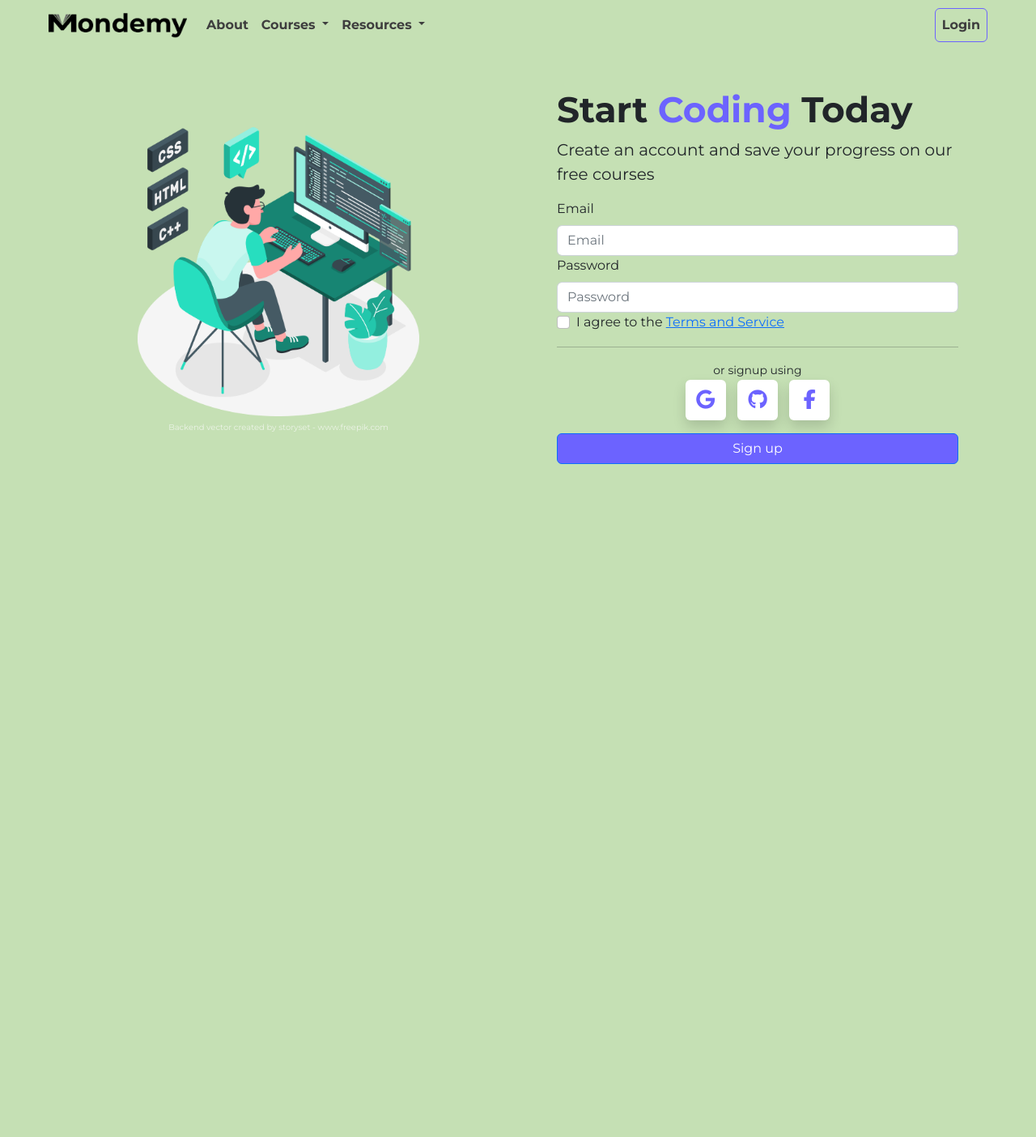
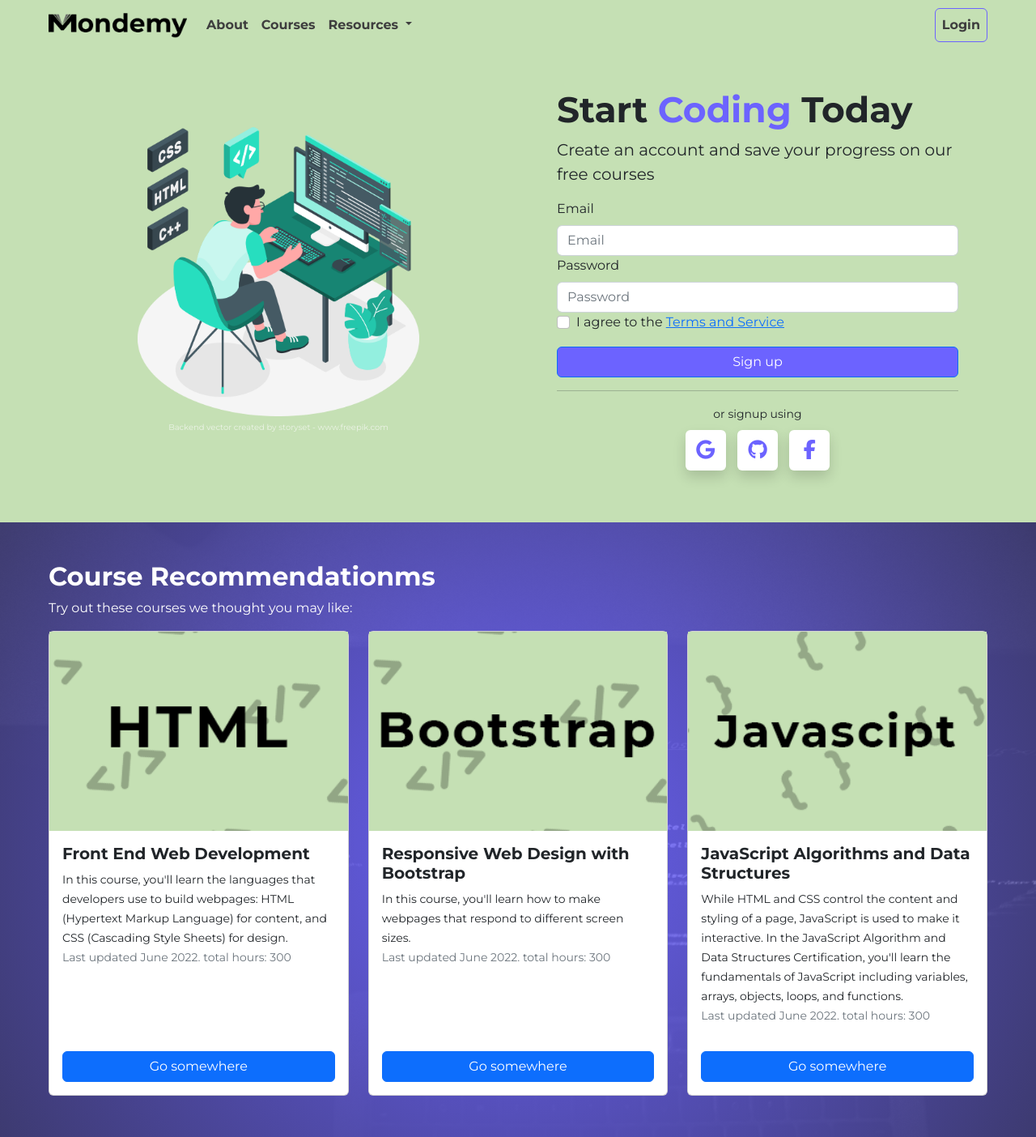
Before and after one commit to raymondgamiao/mondemy, a plain HTML site: page index.html in a window 1280 px wide. Shown: the top 1404 px of the page at 81% size. Before the commit the page ends 800 px from the top, so only its background shows below. Drawn offline with nearby package versions, Linux system fonts and the light colour scheme.

Commit message:
landing pag 30%

```diff
--- a/style.css
+++ b/css/style.css
@@ -3,7 +3,8 @@
   padding: 0;
   font-family: "Montserrat", sans-serif;
 }
-body {
+/* navbar */
+.navbar {
   background-color: #c5e0b4;
 }
 .navbar a {
@@ -16,6 +17,7 @@ body {
 .nav-item .dropdown-item:hover {
   background-color: white;
 }
+/* hero */
 .hero {
   background-color: #c5e0b4;
 }
@@ -51,3 +53,30 @@ body {
   width: 50px;
   height: 50px;
 }
+/* coursesoffered */
+.landing_courses {
+  background-image: radial-gradient(
+      circle,
+      rgb(108, 99, 255, 0.95),
+      rgba(73, 68, 170, 0.5)
+    ),
+    url("../images/courses_bg.jpg");
+  background-repeat: no-repeat;
+  background-position: center;
+  background-size: cover;
+  background-attachment: fixed;
+}
+.landing_courses h2 {
+  color: white;
+  font-weight: 700;
+}
+.landing_courses p {
+  color: white;
+  font-weight: 500;
+}
+.card {
+  height: 100%;
+}
+.card-title {
+  font-weight: 700;
+}
--- a/index.html
+++ b/index.html
@@ -17,7 +17,7 @@
     />
 
     <!-- Custom stylesheet -->
-    <link rel="stylesheet" href="style.css" />
+    <link rel="stylesheet" href="css/style.css" />
 
     <!-- Icon Font Stylesheet -->
     <script
@@ -29,7 +29,7 @@
   </head>
   <body>
     <!-- Navbar Start -->
-    <nav class="navbar navbar-expand-sm px-md-5 sticky-top">
+    <nav class="navbar navbar-expand-sm px-md-5 sticky-top" id="navbar">
       <div class="container-fluid">
         <a class="navbar-brand" href="#"
           ><img src="images/mondemy_logo.png" height="35" />
@@ -54,26 +54,7 @@
               <a class="nav-link" href="#">About</a>
             </li>
             <li class="nav-item dropdown">
-              <a
-                class="nav-link dropdown-toggle"
-                href="#"
-                id="coursesDropdown"
-                role="button"
-                data-bs-toggle="dropdown"
-                aria-expanded="false"
-              >
-                Courses
-              </a>
-              <ul class="dropdown-menu" aria-labelledby="coursesDropdown">
-                <li><a class="dropdown-item text-center" href="#">HTML</a></li>
-                <li><a class="dropdown-item text-center" href="#">CSS</a></li>
-                <li>
-                  <a class="dropdown-item text-center" href="#">Bootstrap</a>
-                </li>
-                <li>
-                  <a class="dropdown-item text-center" href="#">Javascript</a>
-                </li>
-              </ul>
+              <a class="nav-link" href="#">Courses</a>
             </li>
             <li class="nav-item dropdown">
               <a
@@ -110,8 +91,8 @@
     <!-- Navbar End -->
 
     <!-- hero start -->
-    <div class="container-fluid hero">
-      <div class="row py-5 px-lg-5">
+    <div class="container-fluid">
+      <div class="row py-5 px-lg-5 hero">
         <div class="col-md-6 col-sm-12 text-center p-lg-5">
           <img
             src="images/hero-bg-green.png"
@@ -131,7 +112,7 @@
             </div>
           </div>
         </div>
-        <div class="col-md-6 col-sm-12 px-lg-5 px-5">
+        <div class="col-md-6 col-sm-12 px-lg-5 px-3">
           <h1>Start <span class="purple">Coding</span> Today</h1>
           <p>Create an account and save your progress on our free courses</p>
           <form class="row mt-3">
@@ -165,7 +146,13 @@
                 </label>
               </div>
             </div>
-            <div class="div col-12 text-center">
+
+            <div class="col-12 mt-3">
+              <button type="submit" class="btn btn-primary w-100 signup_btn">
+                Sign up
+              </button>
+            </div>
+            <div class="div col-12 text-center mb-2">
               <hr />
               <small>or signup using</small>
             </div>
@@ -180,17 +167,90 @@
                 <i class="fa-brands fa-facebook-f"></i>
               </a>
             </div>
-
-            <div class="col-12">
-              <button type="submit" class="btn btn-primary w-100 signup_btn">
-                Sign up
-              </button>
-            </div>
           </form>
         </div>
       </div>
+      <!-- hero end -->
+
+      <!-- courses offered -->
+      <div class="row landing_courses p-md-5 py-5 px-3">
+        <div class="col-12">
+          <h2>Course Recommendationms</h2>
+          <p>Try out these courses we thought you may like:</p>
+        </div>
+        <div class="col-sm-6 col-lg-4 pb-5">
+          <div class="card">
+              <img
+                src="images/courses_html.png"
+                class="img-fluid"
+                alt="..."
+              />
+              <div class="card-body">
+                <h5 class="card-title">Front End Web Development</h5>
+                <small class="card-text">
+                  In this course, you'll learn the languages that developers
+                  use to build webpages: HTML (Hypertext Markup Language) for
+                  content, and CSS (Cascading Style Sheets) for design.
+                </small>
+                <p class="card-text">
+                  <small class="text-muted"
+                    >Last updated June 2022. total hours: 300</small
+                  >
+                </p>
+              </div>
+              <a href="#" class="btn btn-primary w-70 m-3">Go somewhere</a>
+            </div>
+          </div>
+        <div class="col-sm-6 col-lg-4 pb-5">
+          <div class="card">
+              <img
+                src="images/courses_bootstrap.png"
+                class="img-fluid"
+                alt="..."
+              />
+              <div class="card-body">
+                <h5 class="card-title">Responsive Web Design with Bootstrap</h5>
+                <small class="card-text">
+                  In this course, you'll learn how to make webpages that respond to different screen sizes.
+                </small>
+                <p class="card-text">
+                  <small class="text-muted"
+                    >Last updated June 2022. total hours: 300</small
+                  >
+                </p>
+              </div>
+              <a href="#" class="btn btn-primary w-70 m-3">Go somewhere</a>
+            </div>
+          </div>
+        <div class="col-sm-6 col-lg-4 pb-5">
+          <div class="card">
+              <img
+                src="images/courses_Javascript.png"
+                class="img-fluid"
+                alt="..."
+              />
+              <div class="card-body">
+                <h5 class="card-title">JavaScript Algorithms and Data Structures</h5>
+                <small class="card-text">
+                  While HTML and CSS control the content and styling of a page, JavaScript is used to make it interactive. In the JavaScript Algorithm and Data Structures Certification, you'll learn the fundamentals of JavaScript including variables, arrays, objects, loops, and functions.
+                </small>
+                <p class="card-text">
+                  <small class="text-muted"
+                    >Last updated June 2022. total hours: 300</small
+                  >
+                </p>
+              </div>
+              <a href="#" class="btn btn-primary w-70 m-3">Go somewhere</a>
+            </div>
+          </div>
+        </div>
+      </div>
+      <!-- end courses offered -->
     </div>
-    <!-- hero end -->
+    <!-- end container-fluid -->
+
     <script src="https://cdn.jsdelivr.net/npm/bootstrap@5.2.0-beta1/dist/js/bootstrap.bundle.min.js"></script>
+    <!-- custom js -->
+    <script src="js/script.js"></script>
   </body>
 </html>
--- /dev/null
+++ b/js/script.js
@@ -0,0 +1,18 @@
+window.onscroll = function () {
+  scrollFunction();
+};
+
+function scrollFunction() {
+  if (document.body.scrollTop > 50 || document.documentElement.scrollTop > 50) {
+    var element = document.getElementById("navbar");
+    element.classList.add("bg-white");
+    element.classList.add("shadow");
+  } else if (
+    document.body.scrollTop < 49 ||
+    document.documentElement.scrollTop < 49
+  ) {
+    var element = document.getElementById("navbar");
+    element.classList.remove("bg-white");
+    element.classList.remove("shadow");
+  }
+}
```
Also changed, not shown: images/courses_Javascript.png (added), images/courses_bg.jpg (added), images/courses_bootstrap.png (added), images/courses_css.png (added), images/courses_html.png (added).
